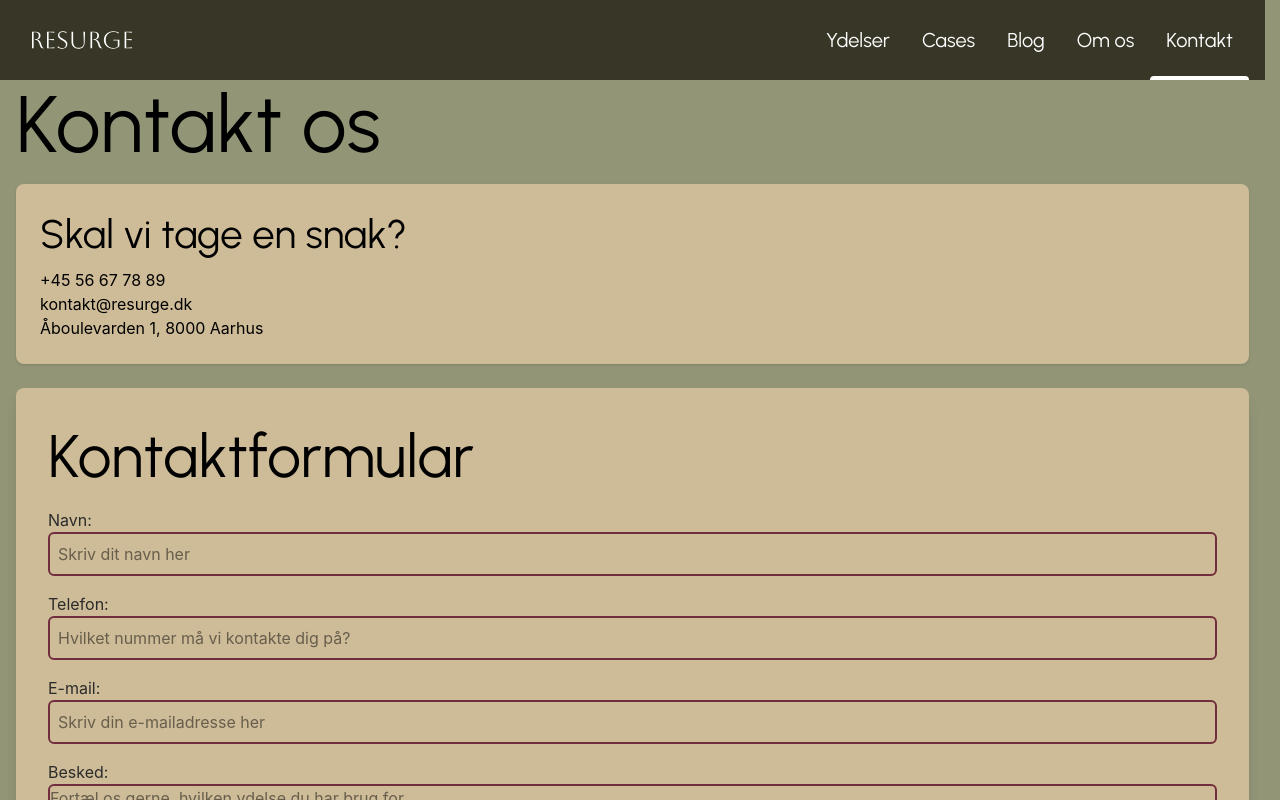
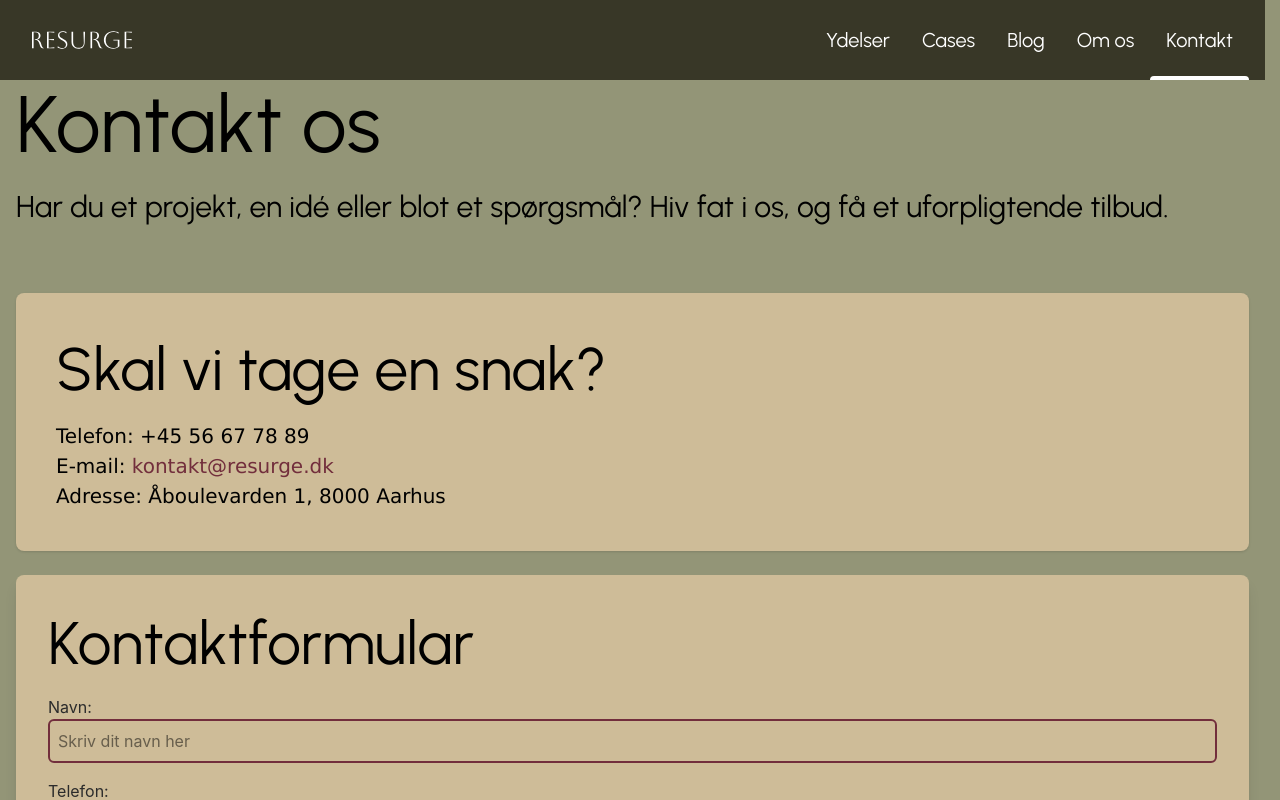
Before and after one commit to SaltyStarfish/resurge-projekt, a React (Vite) app in the folder resurge-react-project/: page /kontakt in a window 1280 px wide. Shown: the top 800 px of the page. Built offline with nearby package versions, Linux system fonts and the light colour scheme.

Commit message:
Fonts og tekst rettet

```diff
--- a/resurge-react-project/src/views/KontaktView.jsx
+++ b/resurge-react-project/src/views/KontaktView.jsx
@@ -35,14 +35,19 @@ function KontaktView() {
   return (
     <>
     <div className="w-full-2x mx-auto px-4">
-      <h1 className="font-h1 font-medium mb-4">Kontakt os</h1>
+      <section className="mb-16">
+        <h1 className="font-h1 font-medium mb-4">Kontakt os</h1>
+        <p className="urbanist text-[30px] mb-6">
+          Har du et projekt, en idé eller blot et spørgsmål? Hiv fat i os, og få et uforpligtende tilbud.
+        </p>
+      </section>
 
       {/*/ infoboks */}
-      <div className="bg-[#CEBC98] rounded-lg p-6 mb-6 shadow">
-        <h3 className="font-h3 mb-2">Skal vi tage en snak?</h3>
-        <p>+45 56 67 78 89</p>
-        <p>kontakt@resurge.dk</p>
-        <p>Åboulevarden 1, 8000 Aarhus</p>
+      <div className="bg-[#CEBC98] rounded-lg p-10 mb-6 shadow">
+        <h2 className="font-h2 mb-4">Skal vi tage en snak?</h2>
+        <p className="font-body">Telefon: +45 56 67 78 89</p>
+        <p className="font-body">E-mail: <a href="mailto:kontakt@resurge.dk" className="text-[#722E3C] hover:underline">kontakt@resurge.dk</a></p>
+        <p className="font-body">Adresse: Åboulevarden 1, 8000 Aarhus</p>
       </div>
 
 
```
